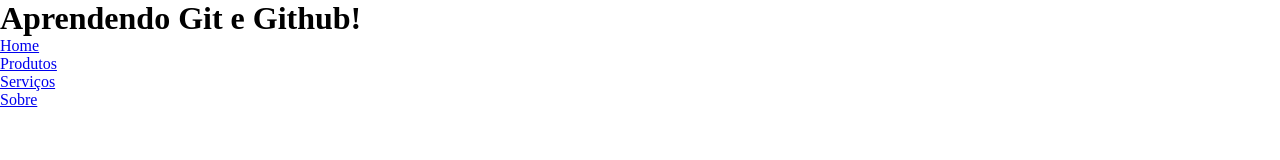
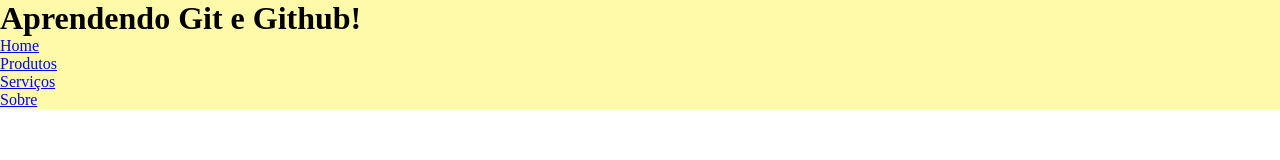
Before and after one commit to zxcmarco/intro-git, a plain HTML site: page index.html in a window 1280 px wide. Drawn offline with Linux system fonts and the light colour scheme.

Commit message:
Container style in CSS file

```diff
--- a/style.css
+++ b/style.css
@@ -2,3 +2,8 @@
     margin: 0;
     padding: 0;
 }
+
+.container {
+    width: 100vw;
+    background-color: #fffaaa;
+}
```
